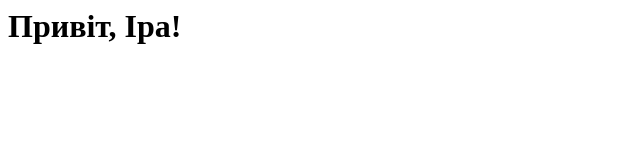
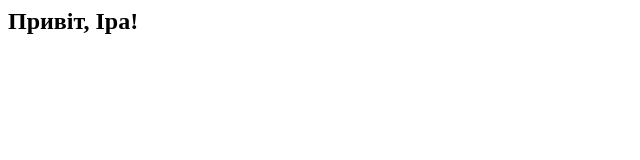
Before and after one commit to ototskiy/project-test, a plain HTML site: page index.html in a window 1280 px wide. Shown: the whole page, without its empty margins (0-640 px from the left). Drawn offline with Linux system fonts and the light colour scheme.

Commit message:
second edit index.html

```diff
--- a/index.html
+++ b/index.html
@@ -1 +1 @@
-<h1>Привіт, Іра!</h1>
+<h2>Привіт, Іра!</h2>
```
